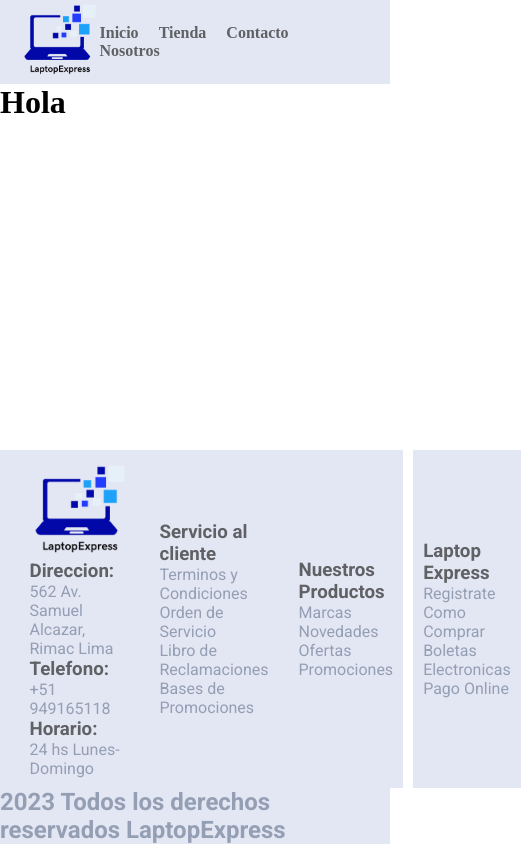
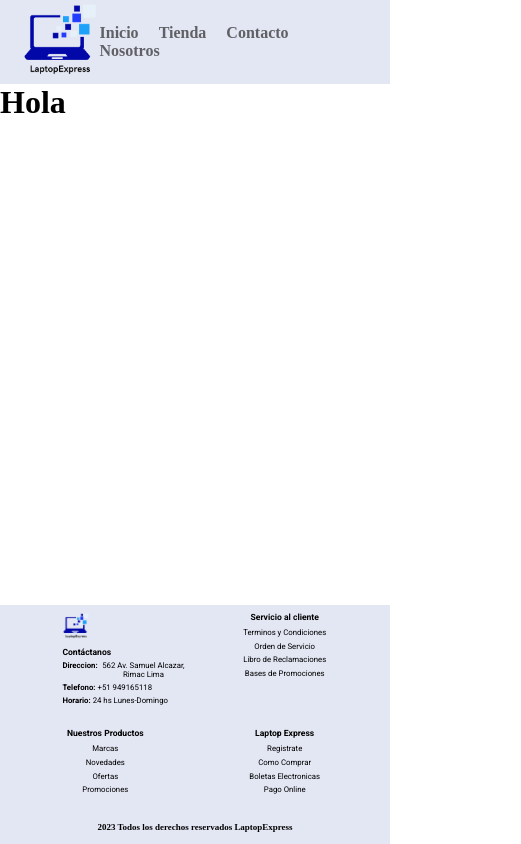
Before and after one commit to aleximate/Team-Service-Bussiness, a React (Vite) app in the folder tsbfrontend/: page / in a window 390 px wide. Shown: the whole page, 521 px wide, since content can reach past the window. Built offline with nearby package versions, Linux system fonts and the light colour scheme.

Commit message:
cambiosresponsive

```diff
--- a/tsbfrontend/package.json
+++ b/tsbfrontend/package.json
@@ -17,6 +17,7 @@
     "react": "^18.2.0",
     "react-dom": "^18.2.0",
     "react-router-dom": "^6.16.0",
+    "swiper": "^10.3.1",
     "tailwind": "^4.0.0"
   },
   "devDependencies": {
--- a/tsbfrontend/src/Shared/Footer.jsx
+++ b/tsbfrontend/src/Shared/Footer.jsx
@@ -6,28 +6,35 @@ export const Footer = () => {
         <section className="grid-container">
           <div className="grid-item">
             <img src={logo} className="footer-logo" />
+            <h2>Contáctanos</h2>
+            <div className="container-contact">
               <h3>Direccion:</h3>
               <p>562 Av. Samuel Alcazar, Rimac Lima</p>
+            </div>
+            <div className="container-contact">
               <h3>Telefono:</h3>
               <p>+51 949165118</p>
+            </div>
+            <div className="container-contact">
               <h3>Horario:</h3>
               <p>24 hs Lunes-Domingo</p>
             </div>
-          <div className="grid-item">
+          </div>
+          <div className="grid-item-2">
             <h3>Servicio al cliente</h3>
             <p>Terminos y Condiciones</p>
             <p>Orden de Servicio</p>
             <p>Libro de Reclamaciones</p>
             <p>Bases de Promociones</p>
           </div>
-          <div className="grid-item">
+          <div className="grid-item-2">
             <h3>Nuestros Productos</h3>
             <p>Marcas</p>
             <p>Novedades</p>
             <p>Ofertas</p>
             <p>Promociones</p>
           </div>
-          <div className="grid-item">
+          <div className="grid-item-2">
             <h3>Laptop Express</h3>
             <p>Registrate</p>
             <p>Como Comprar</p>
@@ -36,7 +43,7 @@ export const Footer = () => {
           </div>
         </section>
       </div>
-      <h2>2023 Todos los derechos reservados LaptopExpress</h2>
+      <h2 className="derechos-container">2023 Todos los derechos reservados LaptopExpress</h2>
     </footer>
   );
 };
--- a/tsbfrontend/src/Shared/Shared.css
+++ b/tsbfrontend/src/Shared/Shared.css
@@ -61,45 +61,127 @@
 
 .footer-footer-1 {
   width: 90%;
-  max-width: 1200px;
+  max-width: 90vw;
 }
 
 .grid-container {
   display: grid;
-  grid-template-columns: repeat(4, 1fr);
-  /* Divide el espacio en 4 columnas iguales */
-  gap: 10px;
+  grid-template-columns: 2fr 1fr 1fr 1fr;
+  gap: 1vw;
   /* Espacio entre las columnas */
 }
 
 .grid-item {
   display: flex;
   flex-direction: column;
-
-  justify-content: center;
-
+  justify-content: start;
   background-color: #e3e6f3;
-
-  padding: 10px;
-
+  padding: 1vw;
+  font-family: 'Roboto', sans-serif;
 }
 
-h3,h2,p{
-    font-family: 'Roboto', sans-serif;
+.grid-item-2 {
+  display: flex;
+  flex-direction: column;
+  justify-content: start;
+  background-color: #e3e6f3;
+  padding: 1vw;
+  font-family: 'Roboto', sans-serif;
 }
-h3{
-
-  color: #606165;
+.grid-item h2{
+  margin: 1vw 0;
+  color: #000;
+  font-size: 1.2vw;
 }
 
-p{
-  color:#949fb4
+.grid-item p{
+  font-size: 1vw;
+}
+
+.grid-item-2 h3{
+  margin-bottom: 1.5vw;
+  margin-top: 1vw;
+  font-size: 1.2vw;
+}
+.grid-item-2 p{
+  margin-bottom: 1.2vw;
+  font-size: 1vw;
 }
 
 .footer-logo{
-    width: 100px;
+    width: 7vw;
+    margin: 1vw 0;
+}
+.container-contact{
+  display:flex;
+  margin-bottom: 1vw;
+}
+.container-contact p{
+  margin-left: 0.5vw;
 }
 
-h2{
-  color: #949fb4
+.container-contact h3{
+  font-size: 1vw;
 }
+
+.derechos-container{
+  font-size: 1.3vw;
+  margin-bottom: 3vw;
+}
+
+@media (max-width: 450px) {
+  .grid-item{
+    width: 32vw;
+    margin-left: 10vw;
+  }
+  .grid-item-2{
+    align-items: center;
+    /* Centra el contenido del footer */
+  }
+
+  .container-contact{
+    right: 20%;
+  }
+
+  .grid-container {
+    display: grid;
+    grid-template-columns: 1fr 1fr;
+    gap: 2vw;
+
+    /* Espacio entre las columnas */
+  }
+  .container-contact{
+    text-align: center;
+
+  }
+
+  .container-contact p{
+    font-size: 2vw;
+  }
+
+  .container-contact h3{
+    font-size: 2vw;
+  }
+
+  .grid-item h2{
+    margin: 1vw 0;
+    color: #000;
+    font-size: 2.2vw;
+  }
+
+  .grid-item p{
+    font-size: 2vw;
+  }
+
+  .grid-item-2 h3{
+    font-size: 2.2vw;
+  }
+  .grid-item-2 p{
+    font-size: 2vw;
+  }
+
+  .derechos-container{
+    font-size: 2.3vw;
+    margin-top: 5vw;
+  }
+}
```
Also changed, not shown: 1 other file (tests, documents, lock files or other folders). Lines whose indentation alone changed are shown as unchanged.
